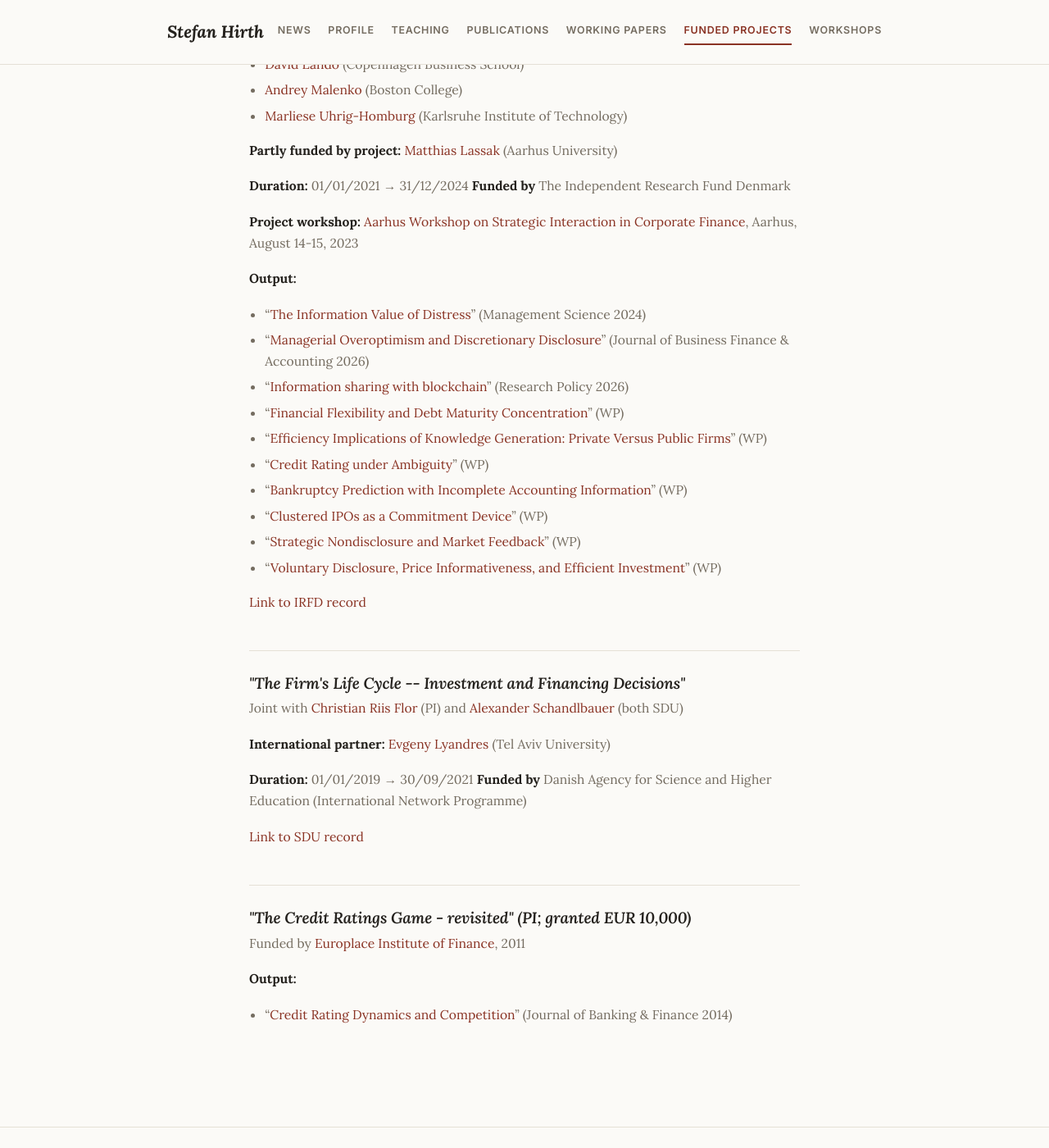
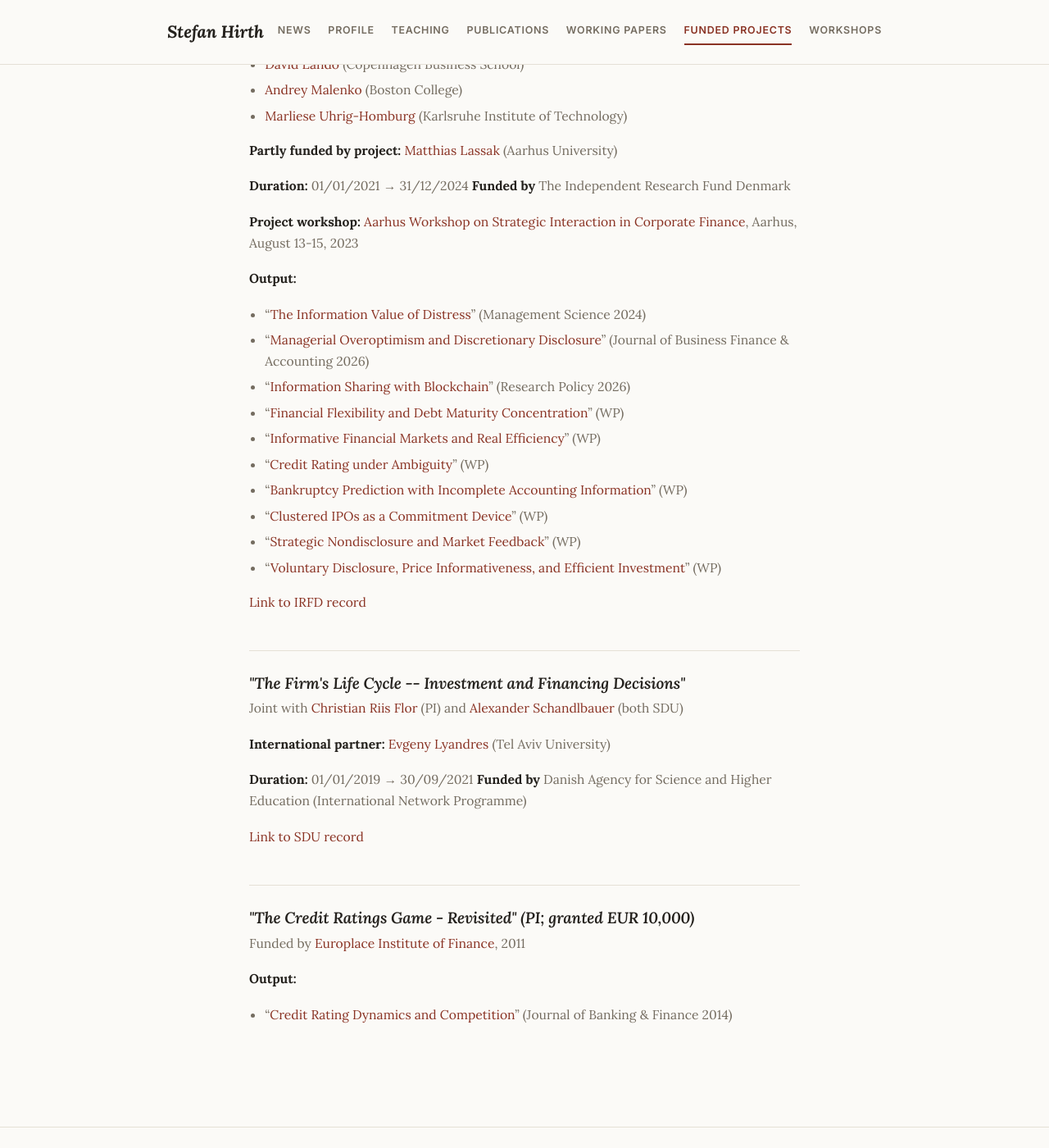
Before and after one commit to esha78/hirth.dk, a Jekyll site: the page built from funded-projects.md, in a window 1280 px wide and 1400 px high, scrolled down 1113 px. Shown: the whole window at 82% size. Built offline with Jekyll 4.4.1, drawn with Linux system fonts in a browser that asks for light colours.

Commit message:
Link public CV PDF; align titles and dates with CV
- Add assets/cv/cv.pdf (public build of the CV) and link it from the profile
  page instead of the 2020 CV on cvupload.au.dk.
- Funded projects: rename the old WP title "Efficiency Implications of Knowledge
  Generation: Private Versus Public Firms" to its current title "Informative
  Financial Markets and Real Efficiency" (same SSRN id 5030469); first Aarhus
  workshop dated August 13-15, 2023 (as on the workshops page and in news);
  title case for "The Credit Ratings Game - Revisited".
- Title case for "Information Sharing with Blockchain", "Measuring the Value of
  Intangibles", "Credit Rating under Ambiguity" (matching the journals/SSRN).

Handover: the CV source lives in the private repo esha78/cv (LaTeX, one source
with public/private builds; see its README). Only the public build (cv.pdf) may
be copied here, since this repo is public; never commit cv-private.pdf or the source.
To update: rebuild in esha78/cv, copy cv.pdf to assets/cv/cv.pdf, commit.
Open, pending the owner's confirmation: the CEO connectedness WIP title differs
from the CV ("CEO Connectedness and Firm Performance" here vs "CEO
Connectedness, Managerial Discretion, and Firm Value" in the CV); The Firm's
Life Cycle project runs to 09/2021 here but 2022 in the CV. Some CV items (a WIP
paper, a book contribution, small grants) are not on the site yet; see the
esha78/cv README. Old titles in news.yml are left
as historical entries.

Co-Authored-By: Claude Opus 5.5 <noreply@anthropic.com>

```diff
--- a/_data/funded_projects.yml
+++ b/_data/funded_projects.yml
@@ -36,14 +36,14 @@ projects:
       **Duration:** 01/01/2021 → 31/12/2024
       **Funded by** The Independent Research Fund Denmark
 
-      **Project workshop:** [Aarhus Workshop on Strategic Interaction in Corporate Finance](/assets/pdf/Programme-CorpFin-2023.pdf), Aarhus, August 14-15, 2023
+      **Project workshop:** [Aarhus Workshop on Strategic Interaction in Corporate Finance](/assets/pdf/Programme-CorpFin-2023.pdf), Aarhus, August 13-15, 2023
 
       **Output:**
       - "[The Information Value of Distress](https://doi.org/10.1287/mnsc.2022.4632)" (Management Science 2024)
       - "[Managerial Overoptimism and Discretionary Disclosure](https://onlinelibrary.wiley.com/doi/10.1111/jbfa.70059)" (Journal of Business Finance & Accounting 2026)
-      - "[Information sharing with blockchain](https://doi.org/10.1016/j.respol.2026.105496)" (Research Policy 2026)
+      - "[Information Sharing with Blockchain](https://doi.org/10.1016/j.respol.2026.105496)" (Research Policy 2026)
       - "[Financial Flexibility and Debt Maturity Concentration](https://papers.ssrn.com/sol3/papers.cfm?abstract_id=5170117)" (WP)
-      - "[Efficiency Implications of Knowledge Generation: Private Versus Public Firms](https://ssrn.com/abstract=5030469)" (WP)
+      - "[Informative Financial Markets and Real Efficiency](https://ssrn.com/abstract=5030469)" (WP)
       - "[Credit Rating under Ambiguity](https://ssrn.com/abstract=4564357)" (WP)
       - "[Bankruptcy Prediction with Incomplete Accounting Information](https://ssrn.com/abstract=4280446)" (WP)
       - "[Clustered IPOs as a Commitment Device](https://ssrn.com/abstract=3556578)" (WP)
@@ -63,7 +63,7 @@ projects:
 
       [Link to SDU record](https://portal.findresearcher.sdu.dk/en/projects/the-firms-life-cycle-investment-and-financing-decisions)
 
-  - title: "\"The Credit Ratings Game - revisited\" (PI; granted EUR 10,000)"
+  - title: "\"The Credit Ratings Game - Revisited\" (PI; granted EUR 10,000)"
     body: |-
       Funded by [Europlace Institute of Finance](https://www.institutlouisbachelier.org/en/ilb-dna/the-foundations/), 2011
 
--- a/_data/publications.yml
+++ b/_data/publications.yml
@@ -8,7 +8,7 @@ intro: >-
   the market for credit ratings.
 
 journal_articles:
-  - title: "Information sharing with blockchain"
+  - title: "Information Sharing with Blockchain"
     authors: "Co-Authored with [Christian Riis Flor](https://sites.google.com/site/florfinance/Home), [Evgeny Lyandres](https://en-coller.tau.ac.il/profile/lyandres), and [Alexander Schandlbauer](https://sites.google.com/site/alexanderschandlbauer/)"
     venue: "Research Policy, Volume 55, Issue 7, September 2026, 105496"
     links:
@@ -48,7 +48,7 @@ journal_articles:
       it reveals the currently worst possible asset value as correct. The surprise effect is mitigated
       for debt with higher performance sensitivity and for lower ex-ante information asymmetry.
 
-  - title: "Measuring the value of intangibles"
+  - title: "Measuring the Value of Intangibles"
     authors: "Co-Authored with [Saskia Clausen](https://www.linkedin.com/in/saskia-clausen/)"
     venue: "Journal of Corporate Finance, Volume 40, October 2016, Pages 110-127"
     links:
--- a/_data/working_papers.yml
+++ b/_data/working_papers.yml
@@ -22,7 +22,7 @@ papers:
       flexibility, by encouraging maturity clustering in good times, may thus become a hidden source
       of crisis-time fragility.
 
-  - title: "Credit rating under ambiguity"
+  - title: "Credit Rating under Ambiguity"
     authors: "Co-Authored with [Christian Hilpert](http://www.christianhilpert.de/), [Jan Pape](https://www.wiso.uni-hamburg.de/fachbereich-sozoek/professuren/szimayer/team/pape-jan.html), and [Alexander Szimayer](https://www.wiso.uni-hamburg.de/en/fachbereich-sozoek/professuren/szimayer/team/szimayer-alexander.html)"
     date: "September 16, 2026"
     links:
```
Also changed, not shown: profile.md (+1 -1 lines), 1 other file.
